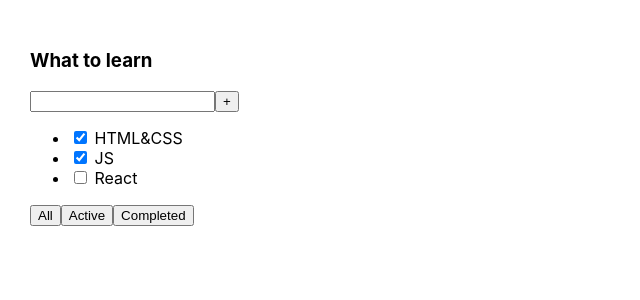
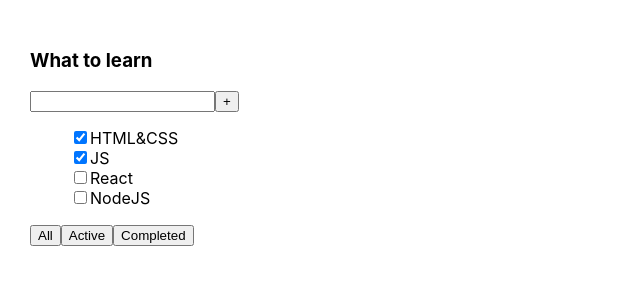
Before and after one commit to hrsk/todolist-main, a React (Create React App) app: page / in a window 1280 px wide. Shown: the top 300 px of the page, without its empty margins (0-640 px from the left). Built offline with nearby package versions, Linux system fonts and the light colour scheme.

Commit message:
todolist component, button component, typing task and todolist props, destructuring and typing button component props

```diff
--- a/src/App.tsx
+++ b/src/App.tsx
@@ -1,28 +1,19 @@
-import React from 'react';
 import './App.css';
+import { Todolist } from './Todolist';
+import { TaskType } from './types';
 
-function App() {
+export const App = () => {
+
+    const tasks: TaskType[] = [
+        { id: 1, title: 'HTML&CSS', isDone: true },
+        { id: 2, title: 'JS', isDone: true },
+        { id: 3, title: 'React', isDone: false },
+        { id: 4, title: 'NodeJS', isDone: false },
+    ]
+
     return (
         <div className="App">
-            <div>
-                <h3>What to learn</h3>
-                <div>
-                    <input/>
-                    <button>+</button>
-                </div>
-                <ul>
-                    <li><input type="checkbox" checked={true}/> <span>HTML&CSS</span></li>
-                    <li><input type="checkbox" checked={true}/> <span>JS</span></li>
-                    <li><input type="checkbox" checked={false}/> <span>React</span></li>
-                </ul>
-                <div>
-                    <button>All</button>
-                    <button>Active</button>
-                    <button>Completed</button>
-                </div>
-            </div>
+            <Todolist title='What to learn' tasks={tasks} />
         </div>
     );
 }
-
-export default App;
--- /dev/null
+++ b/src/Button.tsx
@@ -0,0 +1,9 @@
+type PropsType = {
+    title: string
+}
+
+export const Button = ({ title }: PropsType) => {
+    return (
+        <button onClick={() => { alert(title) }}>{title}</button>
+    )
+}
--- /dev/null
+++ b/src/Todolist.tsx
@@ -0,0 +1,35 @@
+import { Button } from "./Button";
+import { TaskType } from "./types";
+
+export type PropsType = {
+    title: string
+    tasks: TaskType[]
+}
+
+export const Todolist = (props: PropsType) => {
+
+    return (
+        <div>
+            <h3>{props.title}</h3>
+            <div>
+                <input />
+                <Button title="+" />
+            </div>
+            <ul style={{ listStyle: 'none' }}>
+                {props.tasks.map(task => {
+                    return (
+                        <li key={task.id}>
+                            <input type="checkbox" checked={task.isDone} />
+                            <span>{task.title}</span>
+                        </li>
+                    );
+                })}
+            </ul>
+            <div>
+                <Button title="All" />
+                <Button title="Active" />
+                <Button title="Completed" />
+            </div>
+        </div>
+    );
+}
--- a/src/index.tsx
+++ b/src/index.tsx
@@ -1,16 +1,13 @@
-import React from 'react';
 import ReactDOM from 'react-dom/client';
+import { App } from './App';
 import './index.css';
-import App from './App';
 
 
 const root = ReactDOM.createRoot(
   document.getElementById('root') as HTMLElement
 );
 root.render(
-  <React.StrictMode>
-    <App />
-  </React.StrictMode>
+  <App />
 );
 
 // If you want to start measuring performance in your app, pass a function
--- /dev/null
+++ b/src/types/index.ts
@@ -0,0 +1 @@
+export * from './task';
--- /dev/null
+++ b/src/types/task.ts
@@ -0,0 +1,5 @@
+export type TaskType = {
+    id: number
+    title: string
+    isDone: boolean
+}
--- a/tsconfig.json
+++ b/tsconfig.json
@@ -21,6 +21,7 @@
     "jsx": "react-jsx"
   },
   "include": [
-    "src"
+    "src",
+    "index"
   ]
 }
```
